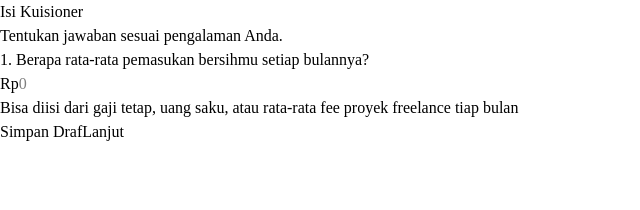
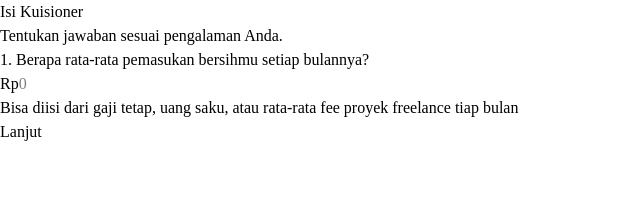
Before and after one commit to thejambangs/FE-Finefin, a React (Vite) app: page /kuesioner in a window 1280 px wide. Shown: the top 210 px of the page, without its empty margins (0-640 px from the left). Built offline with nearby package versions, Linux system fonts and the light colour scheme.

Commit message:
update kuesioner

```diff
--- a/src/pages/Kuesioner.jsx
+++ b/src/pages/Kuesioner.jsx
@@ -28,21 +28,27 @@ const Kuesioner = () => {
   };
 
   // =========================================================================
-  // LOGIKA FE 2: VALIDASI REAL-TIME (ANTI-HURUF & ANTI-ANGKA)
+  // LOGIKA FE 2: VALIDASI REAL-TIME & FORMATTING RIBUAN (AUTO-FORMAT)
   // =========================================================================
 
-  // Fungsi khusus kolom NOMINAL (Hanya menerima angka)
+  // Fungsi khusus kolom NOMINAL (Blokir huruf + Otomatis tambah titik ribuan)
   const handleNumericInputChange = (field, value) => {
+    // 1. Hapus semua karakter yang bukan angka
     const digitOnly = value.replace(/[^0-9]/g, '');
-    handleInputChange(field, digitOnly);
+
+    // 2. Tambahkan titik setiap 3 digit angka (Format Rupiah)
+    const formatted = digitOnly.replace(/\B(?=(\d{3})+(?!\d))/g, ".");
+
+    handleInputChange(field, formatted);
   };
 
   // Fungsi khusus kolom NAMA/TEKS (Memblokir dan menghapus angka)
   const handleTextOnlyInputChange = (field, value) => {
-    const textOnly = value.replace(/[0-9]/g, ''); // Menghapus angka 0-9 secara real-time
+    const textOnly = value.replace(/[0-9]/g, '');
     handleInputChange(field, textOnly);
   };
 
+  // Bersihkan titik pemisah ribuan sebelum diubah menjadi Integer murni untuk BE
   const cleanNumber = (val) => {
     if (!val) return 0;
     const sanitized = val.toString().replace(/[^0-9]/g, '');
@@ -216,7 +222,6 @@ const Kuesioner = () => {
               {currentStep === 6 && (
                 <div className="flex flex-col gap-4">
                   <h2 className="text-xl font-bold text-black">6. Apa satu impian atau barang yang ingin kamu capai/beli dalam waktu dekat?</h2>
-                  {/* PERBAIKAN: Sekarang menggunakan handleTextOnlyInputChange (Anti-Angka) */}
                   <input
                     type="text" required placeholder="Input Teks: misal, Beli Laptop Baru, Rakit PC"
                     value={formData.impian}
@@ -333,12 +338,15 @@ const Kuesioner = () => {
 
           {/* ZONA 2: AREA TOMBOL NAVIGASI STATIS */}
           <div className="shrink-0 flex flex-row gap-5 px-16 lg:px-24 xl:px-32 py-6 border-t border-gray-100 bg-white z-20 w-full">
-            <button
-              type="button" onClick={handleBack} disabled={isLoading}
-              className="btn flex-grow rounded-md text-lg h-14 text-black border-gray-300 bg-white hover:bg-gray-100 font-semibold disabled:opacity-50"
-            >
-              {currentStep === 1 ? 'Simpan Draf' : 'Kembali'}
-            </button>
+            {/* FIX LENGKAP: Menggunakan currentStep > 1 agar tombol kiri tersembunyi total di Step 1 */}
+            {currentStep > 1 && (
+              <button
+                type="button" onClick={handleBack} disabled={isLoading}
+                className="btn flex-grow rounded-md text-lg h-14 text-black border-gray-300 bg-white hover:bg-gray-100 font-semibold disabled:opacity-50"
+              >
+                Kembali
+              </button>
+            )}
 
             <button
               type="submit" disabled={isLoading}
```
